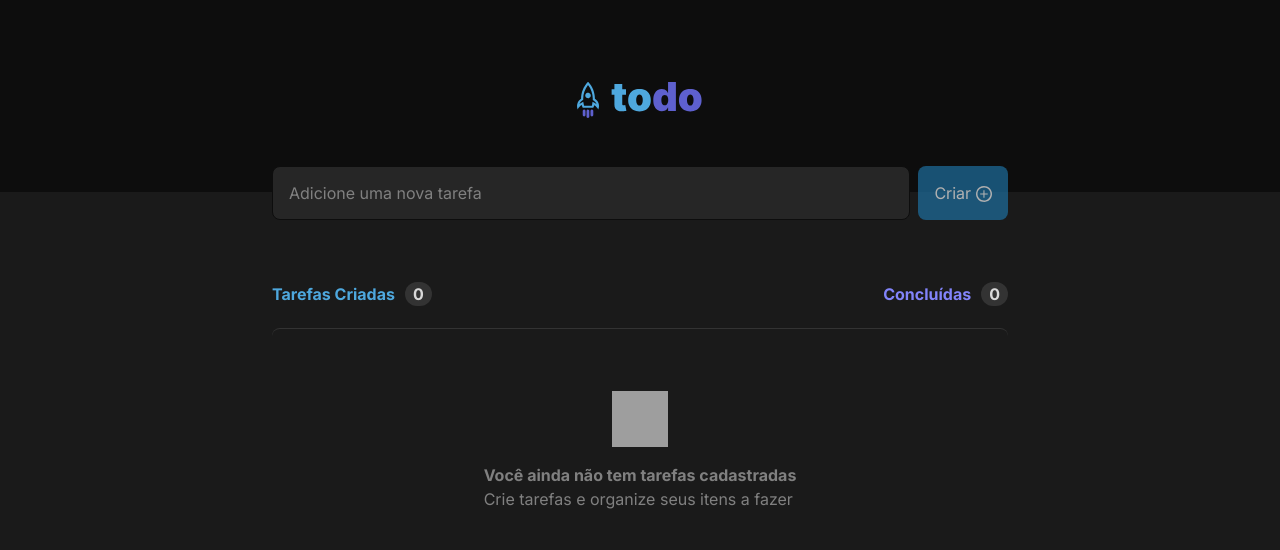
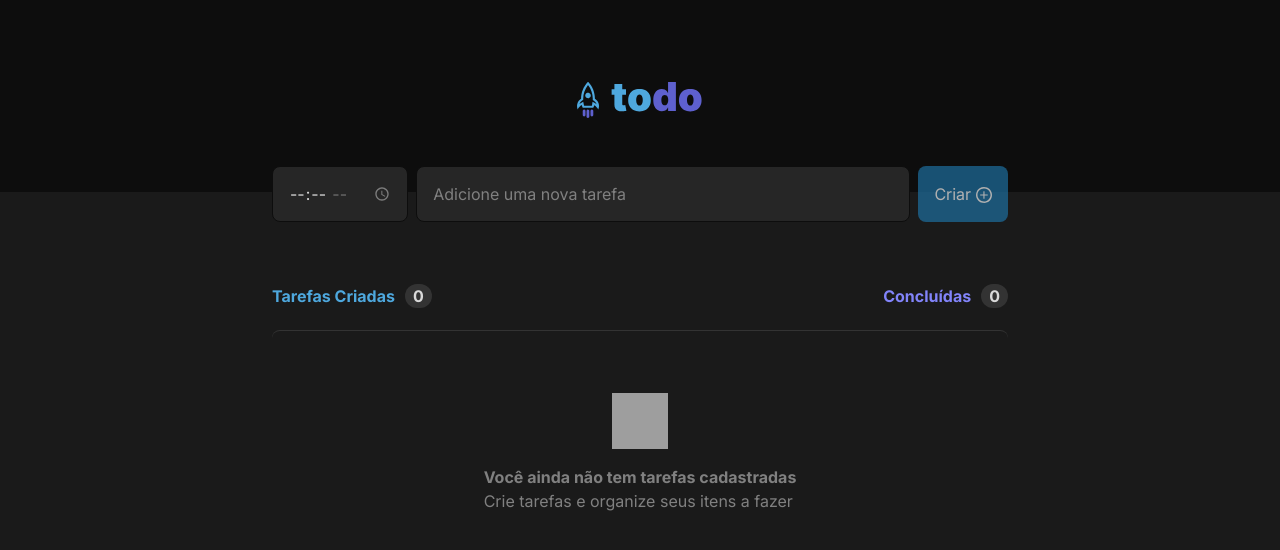
Before and after one commit to victordev13/ignite-reactjs-todo-list, a React (Vite) app: page / in a window 1280 px wide. Shown: the top 550 px of the page. Built offline with nearby package versions, Linux system fonts and the light colour scheme; grey boxes are pictures that could not be loaded.

Commit message:
feat: include time

```diff
--- a/src/App.tsx
+++ b/src/App.tsx
@@ -5,7 +5,7 @@ import NewTask from './components/NewTask';
 import TaskList from './components/TaskList';
 import { v4 as uuidv4 } from 'uuid';
 import './global.css';
-import { ITask } from './types';
+import { ITask, Time } from './types';
 import { setItem, getItem } from './infra/storage';
 
 function App() {
@@ -18,10 +18,11 @@ function App() {
     return JSON.parse(storagedItems);
   });
 
-  const handleAddNewTask = (content: string) => {
+  const handleAddNewTask = (content: string, time?: Time) => {
     const newTask: ITask = {
       uuid: uuidv4(),
       content,
+      time,
       isCompleted: false,
     };
 
--- a/src/components/NewTask/index.tsx
+++ b/src/components/NewTask/index.tsx
@@ -1,26 +1,39 @@
 import { ChangeEvent, FormEvent, useState } from 'react';
 import plusIcon from '../../assets/plus.svg';
 import styles from './styles.module.css';
+import { Time } from '../../types';
 
 interface Props {
-  onAddNewTask: (content: string) => void;
+  onAddNewTask: (content: string, time?: Time) => void;
 }
 
 function NewTask({ onAddNewTask }: Props) {
   const [taskContent, setTaskContent] = useState('');
+  const [taskTime, setTaskTime] = useState<null | string>(null);
 
   function handleSubmit(event: FormEvent) {
     event.preventDefault();
-    onAddNewTask(taskContent);
+
+    onAddNewTask(taskContent, taskTime ? {
+      hour: taskTime.split(':')[0],
+      minutes: taskTime.split(':')[1]
+    }: undefined);
+
     setTaskContent('');
+    setTaskTime(null)
   }
 
   function handleChangeTaskContent(event: ChangeEvent<HTMLInputElement>) {
     setTaskContent(event.target.value);
   }
 
+  function handleChangeTaskTime(event: ChangeEvent<HTMLInputElement>) {
+    setTaskTime(event.target.value);
+  }
+
   return (
     <form className={styles.newTask} onSubmit={handleSubmit}>
+      <input type="time" onChange={handleChangeTaskTime} value={taskTime || ''} />
       <input
         type='text'
         placeholder='Adicione uma nova tarefa'
--- a/src/components/NewTask/styles.module.css
+++ b/src/components/NewTask/styles.module.css
@@ -6,22 +6,42 @@
   margin-top: -26px;
 }
 
-.newTask input[type='text'] {
+.newTask input {
   padding: 1rem;
   border-radius: 0.5rem;
   background: var(--grey-500);
   border: 1.5px solid var(--grey-700);
   color: var(--grey-200);
+}
 
+.newTask input[type='text'] {
   width: 100%;
   min-width: 150px;
 }
 
-.newTask input[type='text']::placeholder {
+.newTask input[type='time'] {
+  width: 190px;
+}
+
+/* time icon */
+input[type="time"]::-webkit-calendar-picker-indicator {
+  padding: 0;
+  margin: 0;
+  opacity: .4;
+}
+
+/* AM/PM */
+input[type="time"]::-webkit-datetime-edit-ampm-field {
+  font-size: .7rem;
+  opacity: .4;
+  margin-left: 2px;
+}
+
+.newTask input::placeholder {
   color: var(--grey-300);
 }
 
-.newTask input[type='text']:focus {
+.newTask input:focus {
   background: var(--grey-400);
 }
 
--- a/src/components/Task/index.tsx
+++ b/src/components/Task/index.tsx
@@ -22,6 +22,9 @@ function Task({ onChangeCompleted, onRemove, task }: Props) {
         onChange={() => onChangeCompleted(task.uuid, !task.isCompleted)}
         checked={task.isCompleted}
       />
+
+      {task.time && <p className="time">{`${task.time?.hour}:${task.time?.minutes}`}</p>}
+
       <p>{task.content}</p>
       <a
         href='#'
--- a/src/global.css
+++ b/src/global.css
@@ -31,6 +31,7 @@ body {
   background: var(--grey-600);
   color: var(--grey-300);
   -webkit-font-smoothing: antialised;
+  color-scheme: dark;
 }
 
 body,
--- a/src/types/index.ts
+++ b/src/types/index.ts
@@ -1,5 +1,11 @@
 export interface ITask {
   uuid: string;
   content: string;
+  time?: Time;
   isCompleted: boolean;
 }
+
+export type Time = {
+  hour: string
+  minutes: string
+}
```
Also changed, not shown: src/components/Task/styles.module.css (line endings or trailing spaces).
